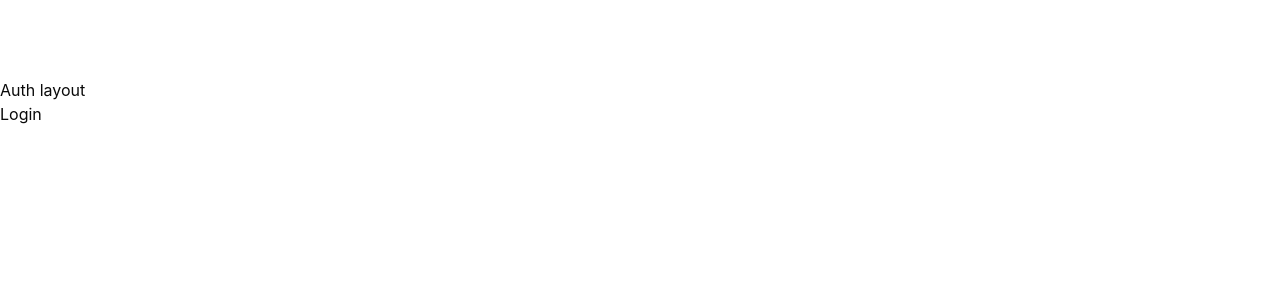
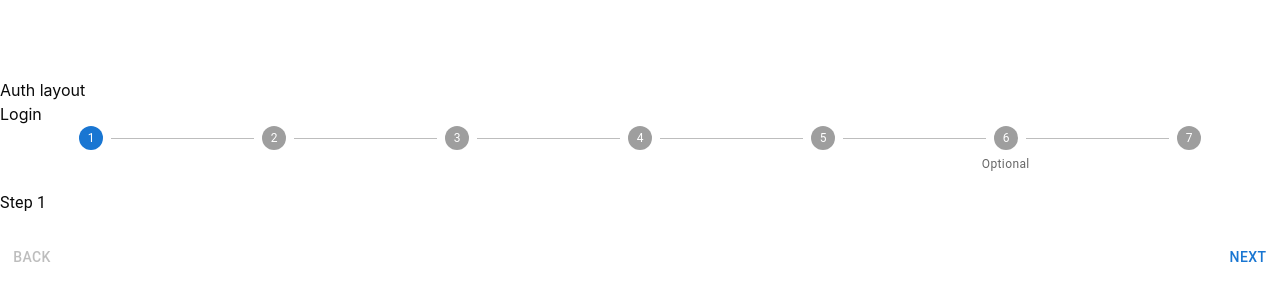
Before and after one commit to Edema-wxd/ican-frontend, a Next.js app: page /login in a window 1280 px wide. Shown: the part 82-382 px from the top of the page. Built offline with nearby package versions, Linux system fonts and the light colour scheme.

Commit message:
Stepper component creatoin

```diff
--- a/package.json
+++ b/package.json
@@ -9,8 +9,11 @@
     "lint": "next lint"
   },
   "dependencies": {
+    "@emotion/react": "^11.14.0",
+    "@emotion/styled": "^11.14.0",
     "@headlessui/react": "^2.2.0",
     "@heroicons/react": "^2.2.0",
+    "@mui/material": "^6.3.0",
     "@radix-ui/react-accordion": "^1.2.2",
     "@radix-ui/react-dropdown-menu": "^2.1.2",
     "@radix-ui/react-navigation-menu": "^1.2.3",
--- a/src/app/(auth)/login/page.tsx
+++ b/src/app/(auth)/login/page.tsx
@@ -1,7 +1,13 @@
 import React from "react";
+import Biodata from "@/components/Biodata";
 
 function Login() {
-  return <div>Login</div>;
+  return (
+    <div>
+      Login
+      <Biodata />
+    </div>
+  );
 }
 
 export default Login;
--- /dev/null
+++ b/src/components/Biodata.jsx
@@ -0,0 +1,132 @@
+"use client";
+
+import * as React from "react";
+import Box from "@mui/material/Box";
+import Stepper from "@mui/material/Stepper";
+import Step from "@mui/material/Step";
+import StepLabel from "@mui/material/StepLabel";
+import Button from "@mui/material/Button";
+import Typography from "@mui/material/Typography";
+// import MobileStepper from "@mui/material/MobileStepper";
+// import KeyboardArrowLeft from "@mui/icons-material/KeyboardArrowLeft";
+// import KeyboardArrowRight from "@mui/icons-material/KeyboardArrowRight";
+
+
+const steps = [
+  "Select campaign settings",
+  "Create an ad group",
+  "Create an ad",
+  "Create an ad group",
+  "Create an ad",
+  "Create an ad group",
+  "Create an ad",
+];
+
+
+
+function Biodata() {
+  const [activeStep, setActiveStep] = React.useState(0);
+  const [skipped, setSkipped] = React.useState(new Set());
+
+  const isStepOptional = (step) => {
+    return step === 5;
+  };
+
+  const isStepSkipped = (step) => {
+    return skipped.has(step);
+  };
+
+  const handleNext = () => {
+    let newSkipped = skipped;
+    if (isStepSkipped(activeStep)) {
+      newSkipped = new Set(newSkipped.values());
+      newSkipped.delete(activeStep);
+    }
+
+    setActiveStep((prevActiveStep) => prevActiveStep + 1);
+    setSkipped(newSkipped);
+  };
+
+  const handleBack = () => {
+    setActiveStep((prevActiveStep) => prevActiveStep - 1);
+  };
+
+  const handleSkip = () => {
+    if (!isStepOptional(activeStep)) {
+      // You probably want to guard against something like this,
+      // it should never occur unless someone's actively trying to break something.
+      throw new Error("You can't skip a step that isn't optional.");
+    }
+
+    setActiveStep((prevActiveStep) => prevActiveStep + 1);
+    setSkipped((prevSkipped) => {
+      const newSkipped = new Set(prevSkipped.values());
+      newSkipped.add(activeStep);
+      return newSkipped;
+    });
+  };
+
+  const handleReset = () => {
+    setActiveStep(0);
+  };
+
+  return (
+    <Box sx={{ width: "100%" }}>
+      <Stepper activeStep={activeStep} alternativeLabel>
+        {steps.map((label, index) => {
+          const stepProps = {};
+          const labelProps = {};
+          if (isStepOptional(index)) {
+            labelProps.optional = (
+              <Typography variant="caption">Optional</Typography>
+            );
+          }
+          if (isStepSkipped(index)) {
+            stepProps.completed = false;
+          }
+          return (
+            <Step key={label} {...stepProps}>
+              <StepLabel {...labelProps}></StepLabel>
+            </Step>
+          );
+        })}
+      </Stepper>
+      {activeStep === steps.length ? (
+        <React.Fragment>
+          <Typography sx={{ mt: 2, mb: 1 }}>
+            All steps completed - you&apos;re finished
+          </Typography>
+          <Box sx={{ display: "flex", flexDirection: "row", pt: 2 }}>
+            <Box sx={{ flex: "1 1 auto" }} />
+            <Button onClick={handleReset}>Reset</Button>
+          </Box>
+        </React.Fragment>
+      ) : (
+        <React.Fragment>
+          <Typography sx={{ mt: 2, mb: 1 }}>Step {activeStep + 1}</Typography>
+          <Box sx={{ display: "flex", flexDirection: "row", pt: 2 }}>
+            <Button
+              color="inherit"
+              disabled={activeStep === 0}
+              onClick={handleBack}
+              sx={{ mr: 1 }}
+            >
+              Back
+            </Button>
+            <Box sx={{ flex: "1 1 auto" }} />
+            {isStepOptional(activeStep) && (
+              <Button color="inherit" onClick={handleSkip} sx={{ mr: 1 }}>
+                Skip
+              </Button>
+            )}
+            <Button onClick={handleNext}>
+              {activeStep === steps.length - 1 ? "Finish" : "Next"}
+            </Button>
+          </Box>
+        </React.Fragment>
+      )}
+    </Box>
+  );
+}
+
+export default Biodata;
```
Also changed, not shown: src/components/raw.txt (added), 1 other file (tests, documents, lock files or other folders).
